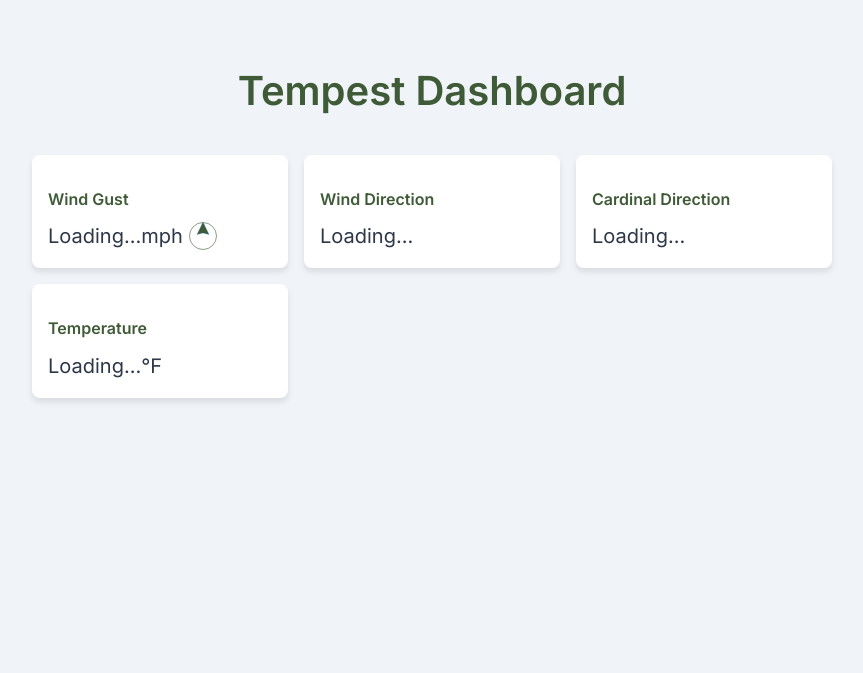
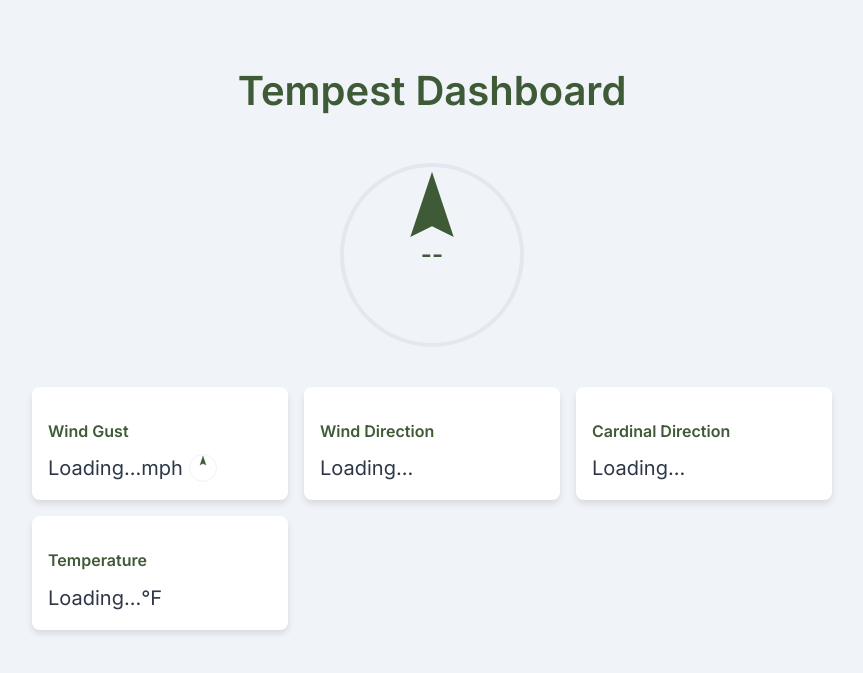
Before and after one commit to Claywatkins8/tempest, a Flask app: page / in a window 1280 px wide. Shown: the top 673 px of the page, without its empty margins (208-1071 px from the left). Run offline with Flask 3, Linux system fonts and the light colour scheme; some libraries are stand-ins or nearby versions.

Commit message:
arrow with wind speed

```diff
--- a/templates/index.html
+++ b/templates/index.html
@@ -34,6 +34,29 @@
             font-weight: 600;
             text-align: center;
             margin-bottom: 2rem;
+            color: var(--accent-color);
+        }
+
+        #large-arrow-container {
+            width: 200px;
+            height: 200px;
+            margin: 2rem auto;
+            position: relative;
+        }
+
+        #largeWindArrow {
+            width: 100%;
+            height: 100%;
+            transition: transform 0.5s ease;
+        }
+
+        #wind-gust-large {
+            position: absolute;
+            top: 50%;
+            left: 50%;
+            transform: translate(-50%, -50%);
+            font-size: 1.5rem;
+            font-weight: 600;
             color: var(--accent-color);
         }
 
@@ -88,16 +111,23 @@
     <div class="container">
         <h1>Tempest Dashboard</h1>
 
+        <div id="large-arrow-container">
+            <svg id="largeWindArrow" viewBox="0 0 100 100">
+                <circle cx="50" cy="50" r="45" fill="none" stroke="#e2e8f0" stroke-width="2"/>
+                <path d="M50 10 L40 40 L50 35 L60 40 Z" fill="#3f5a36" stroke="#3f5a36" stroke-width="1"/>
+            </svg>
+            <div id="wind-gust-large">--</div>
+        </div>
+
         <div id="weather-info">
             <div class="weather-card">
                 <h3>Wind Gust</h3>
                 <p class="wind-gust-container">
-                    <span id="wind-gust">Loading...</span>  mph
+                    <span id="wind-gust">Loading...</span> mph
                     <svg id="windArrow" viewBox="0 0 100 100" width="30" height="30">
-                        <circle cx="50" cy="50" r="45" fill="none" stroke="#3f5a36" stroke-width="2"/>
-                        <path d="M50 3 L30 45 L50 40 L70 45 Z" fill="#3f5a36" stroke="#3182ce" stroke-width="1"/>
+                        <circle cx="50" cy="50" r="45" fill="none" stroke="#e2e8f0" stroke-width="2"/>
+                        <path d="M50 10 L40 40 L50 35 L60 40 Z" fill="#3f5a36" stroke="#3f5a36" stroke-width="1"/>
                     </svg>
-
                 </p>
             </div>
             <div class="weather-card">
@@ -110,7 +140,7 @@
             </div>
             <div class="weather-card">
                 <h3>Temperature</h3>
-                <p><span id="temperature">Loading...</span>°F</p>
+                <p><span id="temperature">Loading...</span> °F</p>
             </div>
         </div>
     </div>
@@ -133,20 +163,26 @@
             return directions[cardinal] || 0;
         }
 
-        // Function to update the wind direction arrow based on cardinal direction
-        function updateWindDirection(cardinal) {
-            const arrow = document.getElementById('windArrow');
+        // Function to update the wind direction arrows based on cardinal direction
+        function updateWindDirection(cardinal, windGust) {
+            const largeArrow = document.getElementById('largeWindArrow');
+            const smallArrow = document.getElementById('windArrow');
             const windDirectionText = document.getElementById('wind-direction');
             const cardinalDirectionText = document.getElementById('cardinal-direction');
+            const windGustLarge = document.getElementById('wind-gust-large');
 
             const degrees = cardinalToDegrees(cardinal);
 
-            // Update arrow rotation based on degrees
-            arrow.style.transform = `rotate(${degrees}deg)`;
+            // Update arrow rotations based on degrees
+            largeArrow.style.transform = `rotate(${degrees}deg)`;
+            smallArrow.style.transform = `rotate(${degrees}deg)`;
 
             // Update the displayed wind direction text
             windDirectionText.textContent = `${degrees}°`;
             cardinalDirectionText.textContent = cardinal;
+
+            // Update wind gust in large arrow
+            windGustLarge.textContent = `${windGust}`;
         }
 
         // Listen for weather updates from the server
@@ -158,10 +194,9 @@
             if(data.temperature_fahrenheit !== null){
                 document.getElementById("temperature").textContent = data.temperature_fahrenheit;
             }
-
-            // Update the wind direction arrow
+            // Update the wind direction arrows
             if (data.cardinal_direction) {
-                updateWindDirection(data.cardinal_direction);
+                updateWindDirection(data.cardinal_direction, data.wind_gust_mph);
             }
         });
     </script>
```
